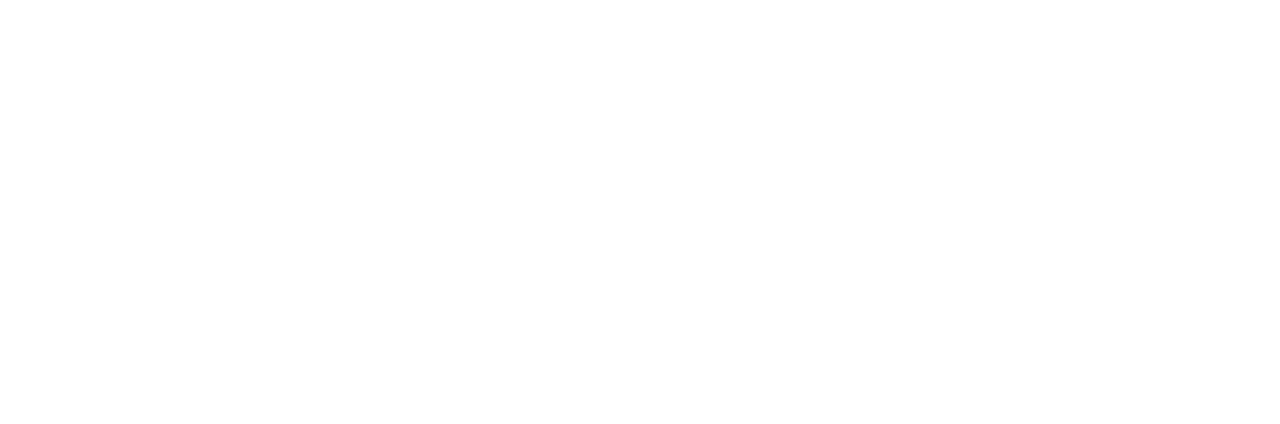
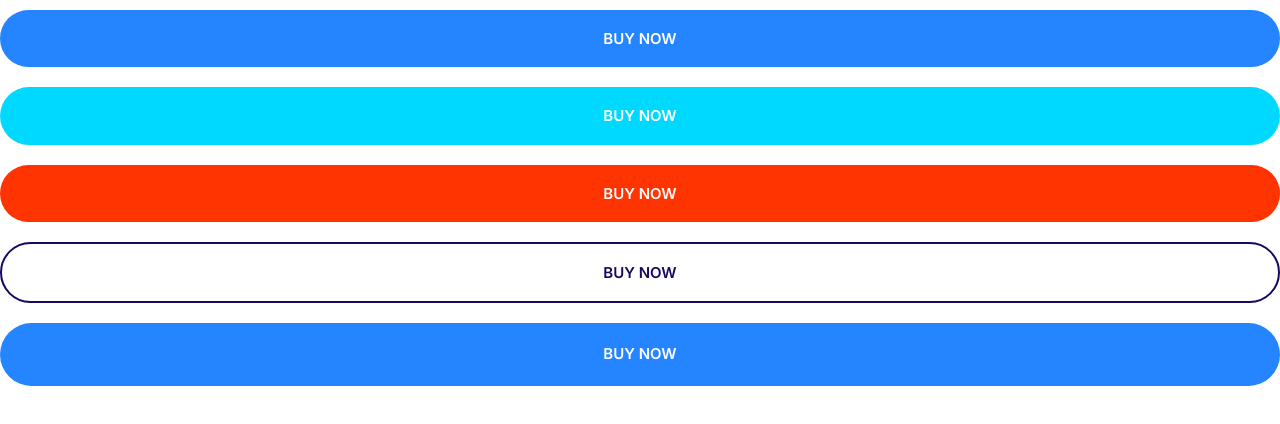
Before and after one commit to ACompleteNoobSmoke/Moshified, a plain HTML site: page index.html in a window 1280 px wide. Drawn offline with Linux system fonts and the light colour scheme.

Commit message:
Made Button Componenent

```diff
--- /dev/null
+++ b/css/buttons.css
@@ -0,0 +1,66 @@
+@import url(/css/styles.css);
+
+/* Button Styles */
+
+.btn {
+    font-size: 1.8rem;
+    font-weight: 600;
+    text-transform: uppercase;
+    text-decoration: none;
+    margin: 1rem 0;
+    padding: 2rem 3rem;
+    border: 0;
+    border-radius: 40px;
+    text-align: center;
+    cursor: pointer;
+    white-space: nowrap;
+}
+
+.btn-outline {
+    background: #fff;
+    color: var(--color-headings);
+    border: 2px solid var(--color-headings);
+}
+
+.btn-outline:hover {
+    background: var(--color-headings);
+    color: #fff;
+}
+
+.btn-primary {
+    background-color: var(--color-primary);
+    color: #fff;
+}
+
+.btn-primary:hover {
+    background: #3a8ffd;
+}
+
+.btn-secondary {
+    background-color: var(--color-secondary);
+    color: #fff;
+}
+
+.btn-secondary:hover {
+    background: #00c8eb;
+}
+
+.btn-accent {
+    background-color: var(--color-accent);
+    color: #fff;
+}
+
+.btn-accent:hover {
+    background: #ec3000;
+}
+
+.btn-block {
+    width: 100%;
+    display: inline-block;
+}
+
+@media screen and (min-width: 1024px) {
+    .btn {
+        font-size: 1.5rem;
+    }
+}
--- a/css/styles.css
+++ b/css/styles.css
@@ -1,7 +1,12 @@
 /*Import Component CSS -- Start*/
 @import url(/css/list.css);
 @import url(/css/icons.css);
+@import url(/css/buttons.css);
 /*Import Component CSS -- End*/
+
+*, *::after, *::before {
+    box-sizing: border-box;
+}
 
 :root {
     --color-primary: #2584ff;
--- a/index.html
+++ b/index.html
@@ -12,6 +12,10 @@
     <title>Document</title>
 </head>
     <body>
-
+        <button class="btn btn-primary btn-block">Buy Now</button>
+        <button class="btn btn-secondary btn-block">Buy Now</button>
+        <button class="btn btn-accent btn-block">Buy Now</button>
+        <button class="btn btn-outline btn-block">Buy Now</button>
+        <a class="btn btn-primary btn-block" href="#">Buy Now</a>
     </body>
 </html>
```
